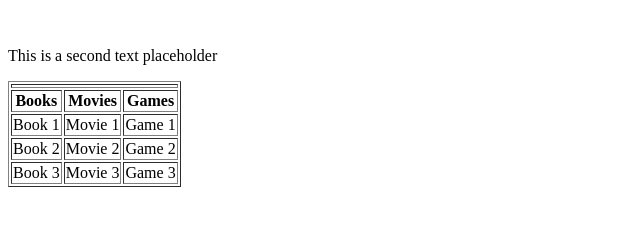
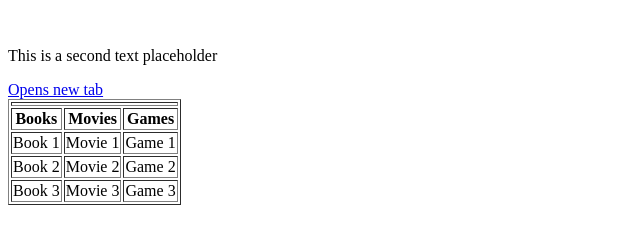
Before and after one commit to discomax/discomax.github.io, a plain HTML site: page index.html in a window 1280 px wide. Shown: the part 350-594 px from the top of the page, without its empty margins (0-640 px from the left). Drawn offline with Linux system fonts and the light colour scheme.

Commit message:
facebook link added

```diff
--- a/index.html
+++ b/index.html
@@ -14,7 +14,10 @@
     <br>
     <p>This is a second text placeholder</p>
   </section>
-
+  <section>
+    <!-- Link with New Tab -->
+  <a href="https://www.facebook.com/mpatterson73" target="_blank">Opens new tab</a>
+  </section>
   <section>
     <table border="1">
       <thead>
```
